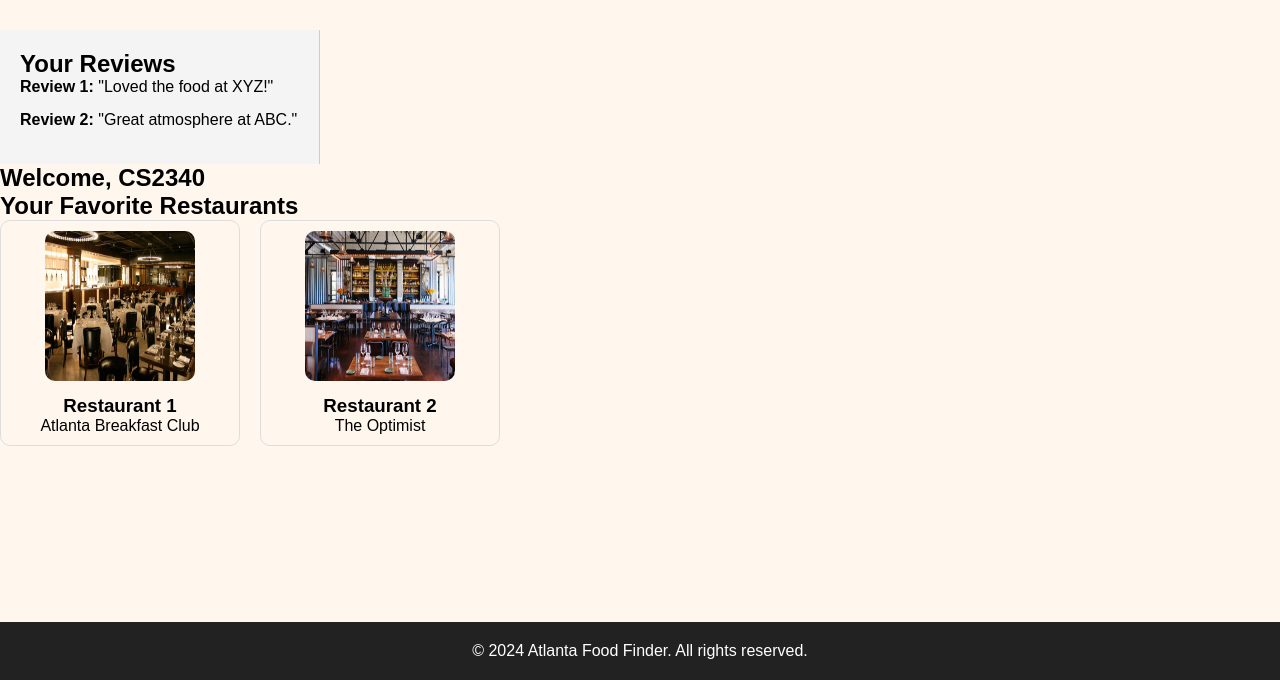
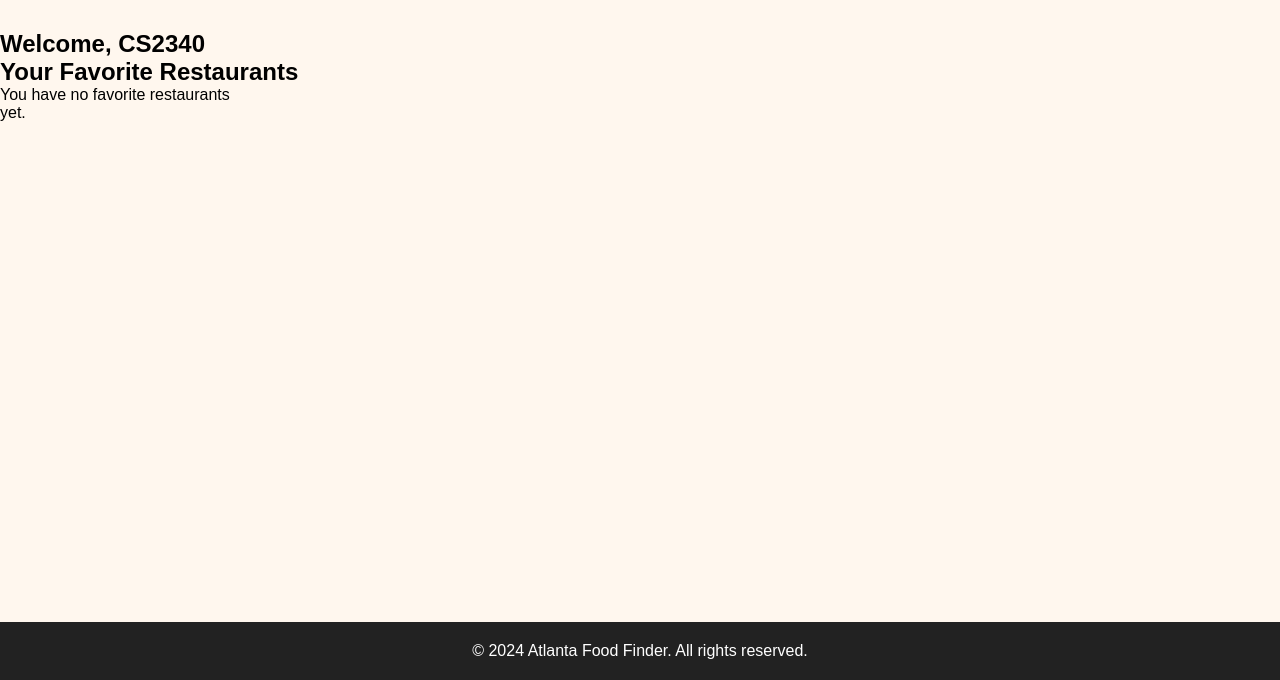
Before and after one commit to estherpark514/Atlanta-Food-Finder, a Django app: page /profile/ in a window 1280 px wide. Shown: the part 120-800 px from the top of the page. Run offline with Django 5.2, Linux system fonts and the light colour scheme; a user stored in the database is signed in; data comes from the database, SQL or seed files in the repository; both versions use the stored data as it was after the commit; some libraries are stand-ins or nearby versions.

Commit message:
added to favorites function added

```diff
--- a/accounts/urls.py
+++ b/accounts/urls.py
@@ -10,4 +10,5 @@ urlpatterns = [
     path('password-reset-sent/<str:reset_id>/', views.PasswordResetSent, name='password-reset-sent'),
     path('reset-password/<str:reset_id>/', views.ResetPassword, name='reset-password'),
     path('profile/', views.Profile, name='profile'),
+    path('favorite/', views.add_to_favorites, name='add_to_favorites'),
 ]
--- a/accounts/views.py
+++ b/accounts/views.py
@@ -7,6 +7,10 @@ from django.conf import settings
 from django.core.mail import EmailMessage
 from django.utils import timezone
 from django.urls import reverse
+from django.http import JsonResponse
+from django.views.decorators.csrf import csrf_exempt
+import json
+import logging
 from .models import *
 
 @login_required
@@ -168,4 +172,39 @@ def ResetPassword(request, reset_id):
     return render(request, 'reset_password.html')
 
 def Profile(request):
-    return render(request, 'profile.html')
+    favorites = FavoriteRestaurant.objects.filter(user=request.user).select_related('restaurant')
+    return render(request, 'profile.html', {'favorites': favorites})
+
+logger = logging.getLogger(__name__)
+
+@csrf_exempt  # Only use this if you are handling CSRF manually
+def add_to_favorites(request):
+    if request.method == 'POST':
+        try:
+            # Load the JSON data from the request body
+            data = json.loads(request.body)
+
+            # Validate the incoming data
+            if 'place_id' not in data or 'name' not in data or 'vicinity' not in data:
+                return JsonResponse({'status': 'error', 'message': 'Missing required fields.'}, status=400)
+
+            # Get or create the restaurant object
+            restaurant, created = Restaurant.objects.get_or_create(
+                place_id=data['place_id'],
+                defaults={'name': data['name'], 'vicinity': data['vicinity']}
+            )
+
+            # Get or create the favorite restaurant entry for the current user
+            favorite, created = FavoriteRestaurant.objects.get_or_create(user=request.user, restaurant=restaurant)
+
+            # Return a success message
+            return JsonResponse({'status': 'success', 'message': 'Added to favorites!'})
+
+        except json.JSONDecodeError:
+            logger.error("JSON decode error: Invalid JSON received.")
+            return JsonResponse({'status': 'error', 'message': 'Invalid JSON format.'}, status=400)
+        except Exception as e:
+            logger.error(f"Error adding to favorites: {str(e)}")
+            return JsonResponse({'status': 'error', 'message': str(e)}, status=500)
+
+    return JsonResponse({'status': 'error', 'message': 'Invalid request method.'}, status=400)
--- a/static/script.js
+++ b/static/script.js
@@ -2,7 +2,7 @@ let map;
 
 function initMap() {
   // Initialize the map, centered on Atlanta
-  const atlanta = { lat: 33.7490, lng: -84.3880 };
+  const atlanta = { lat: 33.749, lng: -84.388 };
   map = new google.maps.Map(document.getElementById("map"), {
     center: atlanta,
     zoom: 12,
@@ -12,8 +12,8 @@ function initMap() {
   const service = new google.maps.places.PlacesService(map);
   const request = {
     location: atlanta,
-    radius: '5000', // Adjust the radius as needed (5000 meters = 5 km)
-    type: ['restaurant'],
+    radius: "5000", // Adjust the radius as needed (5000 meters = 5 km)
+    type: ["restaurant"],
   };
 
   // Search for restaurants and add markers
@@ -28,35 +28,95 @@ function initMap() {
   });
 }
 
-// Create a marker for each restaurant
 function createMarker(place) {
   const marker = new google.maps.Marker({
-    map: map,
-    position: place.geometry.location,
-    title: place.name,
+      map: map,
+      position: place.geometry.location,
+      title: place.name,
   });
 
-  // Get the rating, or show 'N/A' if no rating is available
-  const rating = place.rating ? `${place.rating} / 5` : 'N/A';
+  const rating = place.rating ? `${place.rating} / 5` : "N/A";
 
-  // Create an info window to display restaurant details including the rating
   const infoWindow = new google.maps.InfoWindow({
-    content: `<h3>${place.name}</h3><p>${place.vicinity}</p><p>Rating: ${rating}</p>`,
+      content: `
+          <h3>${place.name}</h3>
+          <p>${place.vicinity}</p>
+          <p>Rating: ${rating}</p>
+          <p>
+              <i class="bx bxs-heart" style="cursor: pointer;" id="favorite-${place.place_id}" data-place-id="${place.place_id}"></i>
+              <span id="favorite-text-${place.place_id}">Add to Favorites</span>
+          </p>`,
   });
 
-  // Add a click event to open the info window when a marker is clicked
   marker.addListener("click", () => {
-    infoWindow.open(map, marker);
+      infoWindow.open(map, marker);
+
+      google.maps.event.addListenerOnce(infoWindow, "domready", () => {
+          const heartIcon = document.getElementById(`favorite-${place.place_id}`);
+          const favoriteText = document.getElementById(`favorite-text-${place.place_id}`);
+
+          if (heartIcon) {
+              heartIcon.addEventListener("click", function () {
+                  addToFavorites(place, heartIcon, favoriteText);
+              });
+          } else {
+              console.error(`Heart icon for ${place.name} not found.`);
+          }
+      });
   });
 }
+
+function addToFavorites(place, heartIcon, favoriteText) {
+  const restaurantData = {
+      place_id: place.place_id,
+      name: place.name,
+      vicinity: place.vicinity,
+  };
+
+  fetch(`/favorite/`, {
+      method: "POST",
+      headers: {
+          "Content-Type": "application/json",
+          "X-CSRFToken": getCookie("csrftoken"),
+      },
+      body: JSON.stringify(restaurantData),
+  }).then((response) => {
+      if (response.ok) {
+          alert(`${place.name} has been added to your favorites!`);
+          // Change the heart icon's color and text
+          heartIcon.classList.add("favorited"); // Mark as favorited
+          favoriteText.textContent = 'Added to Favorite!s'; // Change button text
+          favoriteText.style.color = 'red'; // Optional: Change text color to red
+      } else {
+          console.error("Error adding to favorites:", response.statusText);
+      }
+  });
+}
+
 
 // Function to load Google Maps API script dynamically with callback
 function loadGoogleMapsScript() {
   const script = document.createElement("script");
-  script.src = "https://maps.googleapis.com/maps/api/js?key=AIzaSyBLBtkghppVDE_9Sh29rCdHFIJOkq9F8V0&libraries=places&callback=initMap";
+  script.src =
+    "https://maps.googleapis.com/maps/api/js?key=AIzaSyBLBtkghppVDE_9Sh29rCdHFIJOkq9F8V0&libraries=places&callback=initMap";
   script.async = true;
   script.defer = true;
   document.head.appendChild(script);
+}
+
+function getCookie(name) {
+  let cookieValue = null;
+  if (document.cookie && document.cookie !== '') {
+    const cookies = document.cookie.split(';');
+    for (let i = 0; i < cookies.length; i++) {
+      const cookie = cookies[i].trim();
+      if (cookie.substring(0, name.length + 1) === (name + '=')) {
+        cookieValue = decodeURIComponent(cookie.substring(name.length + 1));
+        break;
+      }
+    }
+  }
+  return cookieValue;
 }
 
 function handleStarRatings() {
--- a/static/styles.css
+++ b/static/styles.css
@@ -312,3 +312,16 @@ body{
     width: 100%;
     bottom: 0;
 }
+
+.bx.bxs-heart {
+    color: black; /* Default color */
+    transition: color 0.3s ease; /* Smooth transition */
+}
+
+.bx.bxs-heart:hover {
+    color: red; /* Change to red on hover */
+}
+
+.favorited {
+    color: red; /* Change to red when favorited */
+}
--- a/templates/index.html
+++ b/templates/index.html
@@ -76,7 +76,7 @@
                   </h3>
 
                   <div class="user-profile_pricing">
-                    <h4 class='heart-icon bx bxs-heart'> </h4>
+                    <h4 class='heart-icon bx bxs-heart' data-restaurant-id="1"></h4>
 
 
                   <p class="user-profile_text ui text size-texts">
@@ -118,7 +118,7 @@
                   <h3 class="ui heading size-headingxl">The Optimist</h3>
 
                   <div class="user-profile_pricing">
-                    <h4 class='heart-icon bx bxs-heart'> </h4>
+                    <h4 class='heart-icon bx bxs-heart' data-restaurant-id="1"></h4>
 
                   <p class="user-profile_text ui text size-texts">
                     This is our top reccommended restaurant for you!
@@ -158,7 +158,7 @@
                 <div class="user-profile_description">
                   <h3 class="ui heading size-headingxl">Ecco Midtown</h3>
                   <div class="user-profile_pricing">
-                    <h4 class='heart-icon bx bxs-heart'> </h4>
+                    <h4 class='heart-icon bx bxs-heart' data-restaurant-id="1"></h4>
 
                   <p class="user-profile_text ui text size-texts">
                     This is our top reccommended restaurant for you!
--- a/templates/profile.html
+++ b/templates/profile.html
@@ -37,36 +37,23 @@
     </header>
 
     <section class="profile" id="profile">
-      <div class="sidebar">
-        <h2>Your Reviews</h2>
-        <ul class="review-list">
-          <!-- Dynamically load user reviews here -->
-          <li><strong>Review 1:</strong> "Loved the food at XYZ!"</li>
-          <li><strong>Review 2:</strong> "Great atmosphere at ABC."</li>
-          <!-- Add more reviews -->
-        </ul>
+      <h1>Welcome, {{ user.username }}</h1>
+      <h2>Your Favorite Restaurants</h2>
+      <div class="favorite-restaurants">
+          {% if favorites %}
+              {% for favorite in favorites %}
+                  <div class="restaurant-item">
+                      <h3>{{ favorite.restaurant.name }}</h3>
+                      <p>Location: {{ favorite.restaurant.vicinity }}</p> <!-- Assuming 'vicinity' is part of your restaurant model -->
+                  </div>
+              {% endfor %}
+          {% else %}
+              <p>You have no favorite restaurants yet.</p>
+          {% endif %}
       </div>
-      </section>
+    </section>
+    </main>
 
-      <section class="profile" id="profile">
-        <h1>Welcome, {{user.username}} </h1>
-        <h2>Your Favorite Restaurants</h2>
-        <div class="favorite-restaurants">
-          <!-- List favorite restaurants with heart icons -->
-          <div class="restaurant-item">
-            <img src="{% static '1.png' %}" alt="Restaurant 1" width="150" height="150" />
-            <h3>Restaurant 1</h3>
-            <p>Atlanta Breakfast Club</p>
-          </div>
-          <div class="restaurant-item">
-            <img src="{% static '2.png' %}" alt="Restaurant 2" width="150" height="150" />
-            <h3>Restaurant 2</h3>
-            <p>The Optimist</p>
-          </div>
-          <!-- More restaurants can be added dynamically -->
-        </div>
-      </section>
-    </main>
 
     <footer class="footer">
       <p>© 2024 Atlanta Food Finder. All rights reserved.</p>
```
Also changed, not shown: accounts/models.py (+16 -0 lines), accounts/migrations/0003_restaurant_favoriterestaurant.py (added), accounts/migrations/0004_restaurant_place_id_restaurant_vicinity_and_more.py (added), db.sqlite3.
